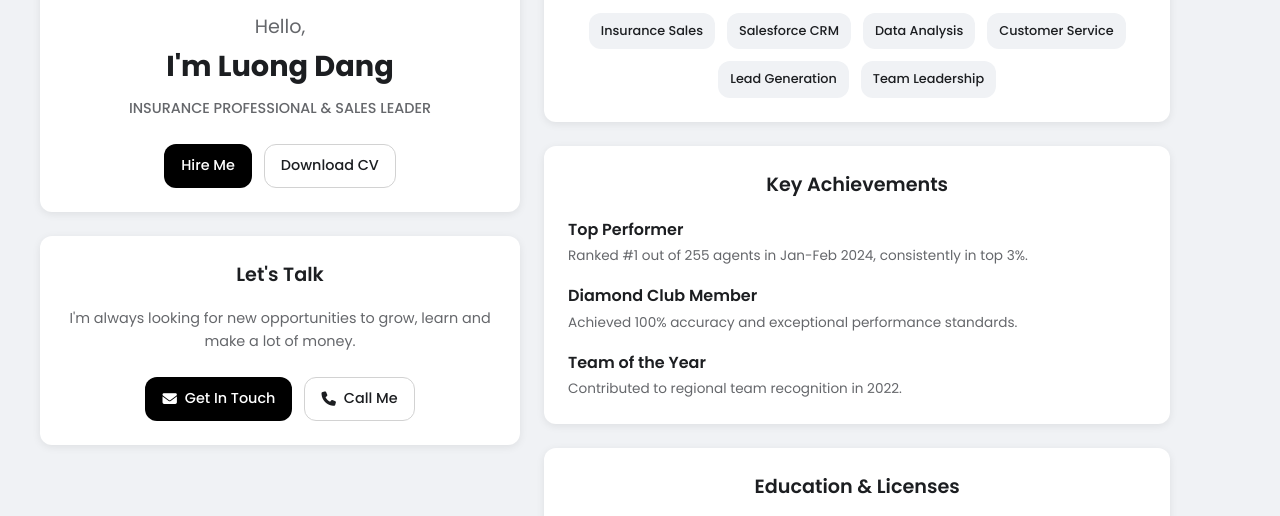
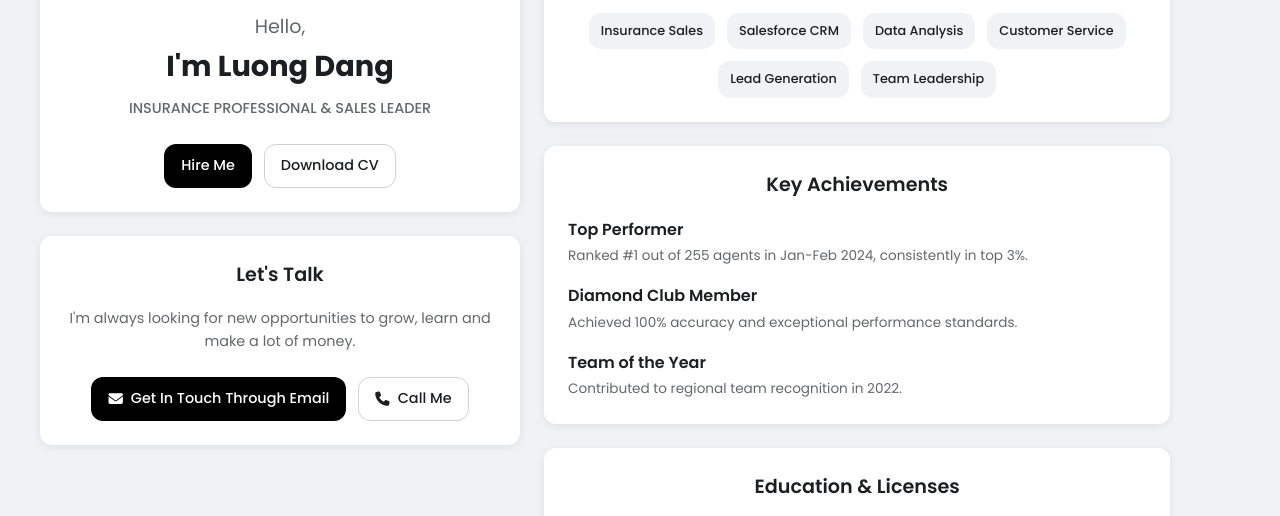
Before and after one commit to luongkhdang/sales, a plain HTML site: page index.html in a window 1280 px wide. Shown: the part 424-940 px from the top of the page. Drawn offline with Linux system fonts and the light colour scheme.

Commit message:
completed styling

```diff
--- a/index.html
+++ b/index.html
@@ -96,7 +96,7 @@
               </p>
               <div class="card-actions">
                 <a href="mailto:luongdang0701@gmail.com" class="btn btn-primary"
-                  ><i class="fas fa-envelope"></i> Get In Touch</a
+                  ><i class="fas fa-envelope"></i> Get In Touch Through Email</a
                 >
                 <a href="tel:5105418379" class="btn btn-secondary"
                   ><i class="fas fa-phone"></i> Call Me</a
```
